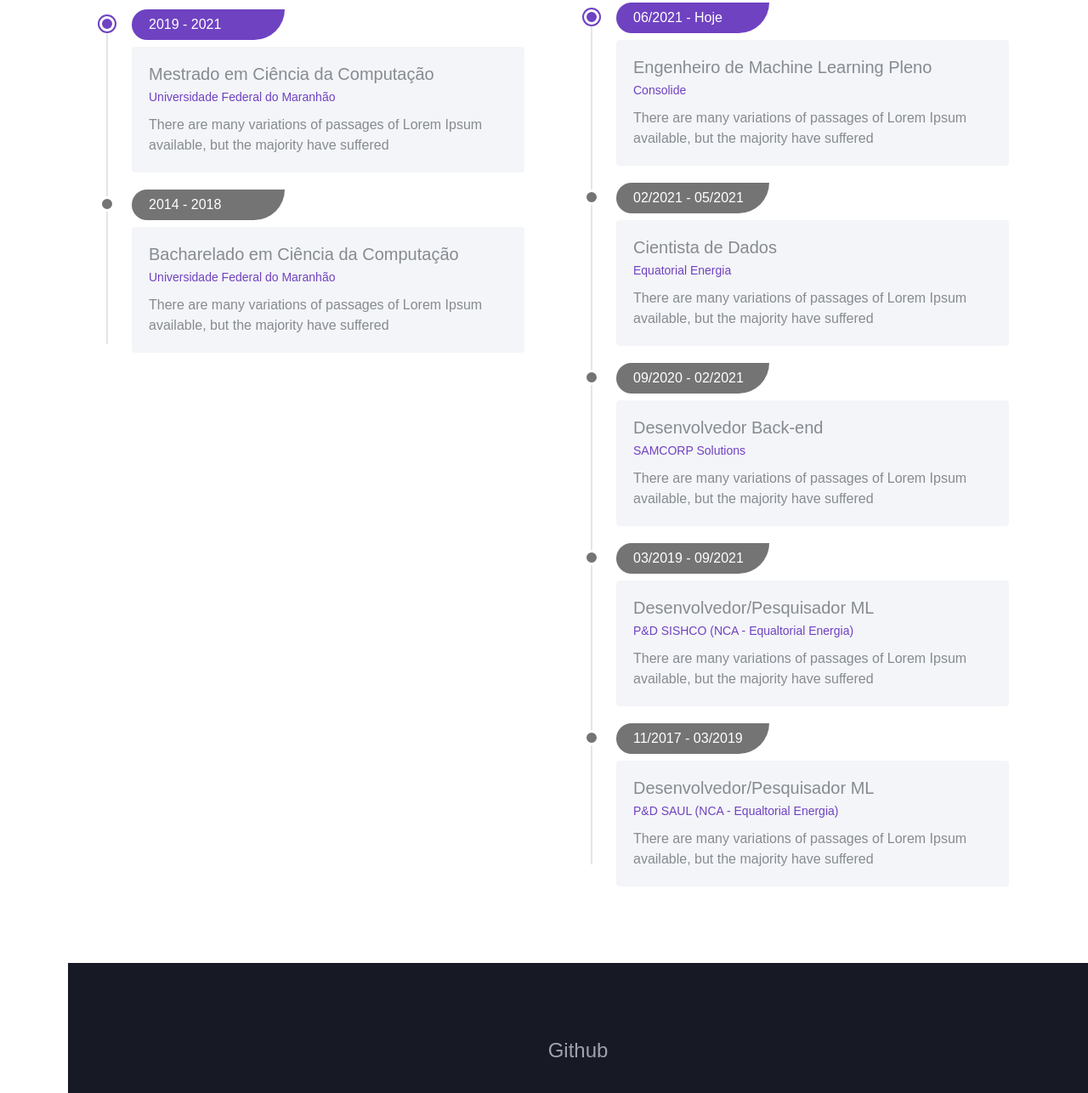
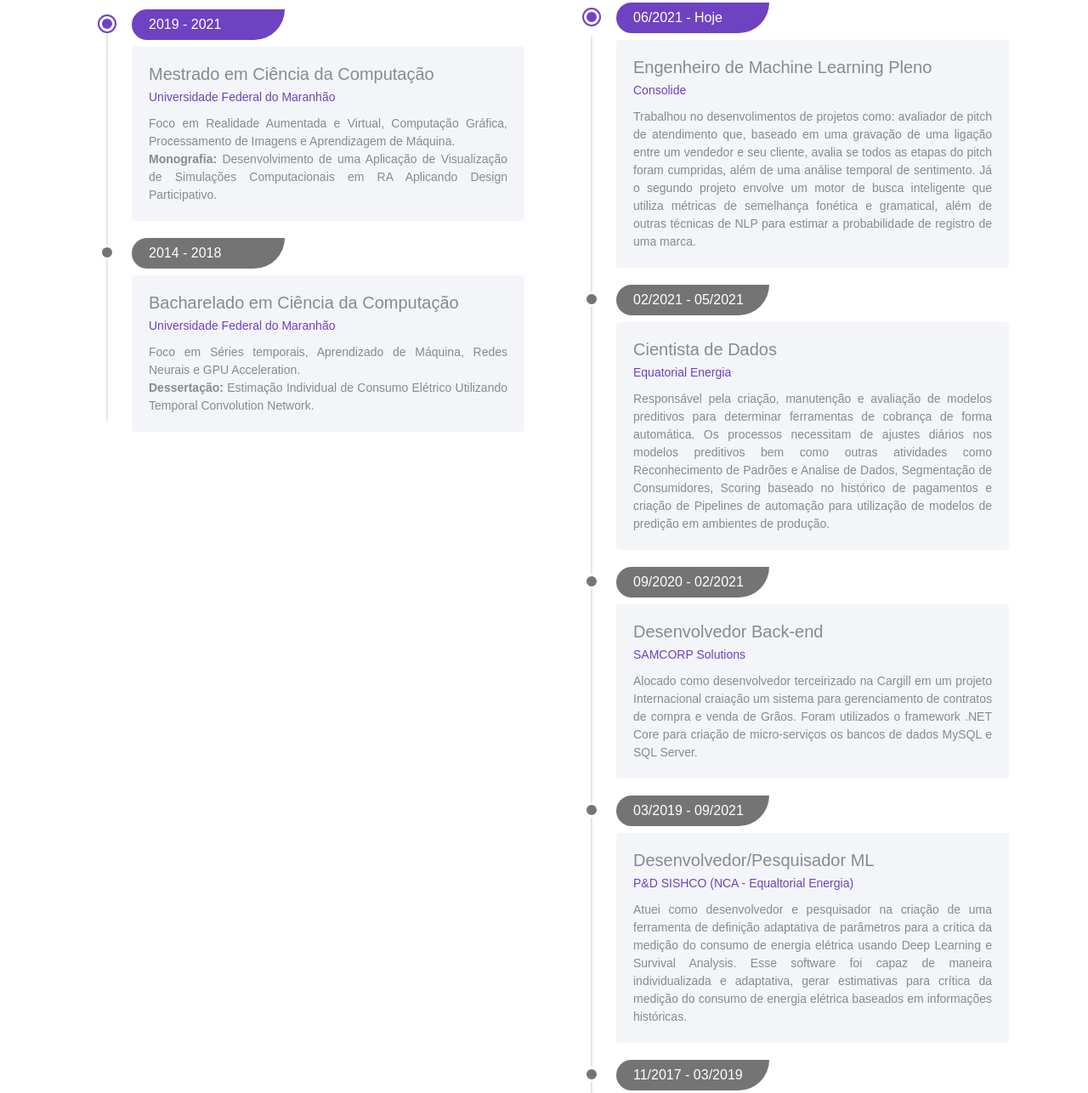
Before and after one commit to vituenrique/home, a plain HTML site: page pt-BR/index.html in a window 1280 px wide. Shown: the part 2148-3434 px from the top of the page at 85% size. Drawn offline with Linux system fonts and the light colour scheme; no server answers; a web font is replaced by a local one.

Commit message:
[Changelog]
Add - description in the experience section
Add - hide the table in the papers section

```diff
--- a/assets/css/minibar.virtual.css
+++ b/assets/css/minibar.virtual.css
@@ -316,12 +316,40 @@
     margin-top: 8px;
     padding: 20px;
     border-radius: 4px;
+    -webkit-animation: slideIn 1s linear;
 }
 
-.timeline li .details h5,
+.timeline li .details h5 {
+    margin-bottom: 0;
+}
+
 .timeline li .details p {
     margin-bottom: 0;
+    text-align: justify !important;
+    font-size: 14px;
+
 }
+/* TODO: in case I decide to bring back the collapsable description  */
+/* .timeline li .details p {
+    position: absolute;
+    visibility: hidden;
+    margin-bottom: 0;
+    text-align: justify !important;
+    transform: translateY(-100%);
+    -webkit-animation: slideIn 1s forwards;
+}
+
+@keyframes slideIn {
+    to {
+        transform: translateY(0%);
+    }
+}
+
+.timeline li .details:hover p {
+    position: relative;
+    visibility: visible;
+
+} */
 
 .timeline li .details small {
     display: block;
@@ -330,7 +358,6 @@
     margin-top: 5px;
     margin-bottom: 10px;
 }
-
 
 /* Page Style */
 .vg-page {
--- a/pt-BR/index.html
+++ b/pt-BR/index.html
@@ -240,8 +240,13 @@
 									<div class="details">
 										<h5>Mestrado em Ciência da Computação</h5>
 										<small class="fg-theme">Universidade Federal do Maranhão</small>
-										<!--TODO: come back here later and fill this with some real descriptions for both the education and expirience sections-->
-										<p>There are many variations of passages of Lorem Ipsum available, but the majority have suffered</p>
+										<p>
+											Foco em Realidade Aumentada e Virtual, Computação Gráfica, Processamento de
+											Imagens e Aprendizagem de Máquina.
+											<br>
+											<b>Monografia:</b> Desenvolvimento de uma Aplicação de Visualização de Simulações
+											Computacionais em RA Aplicando Design Participativo.
+										</p>
 									</div>
 								</li>
 								<li>
@@ -249,7 +254,12 @@
 									<div class="details">
 										<h5>Bacharelado em Ciência da Computação</h5>
 										<small class="fg-theme">Universidade Federal do Maranhão</small>
-										<p>There are many variations of passages of Lorem Ipsum available, but the majority have suffered</p>
+										<p>
+											Foco em Séries temporais, Aprendizado de Máquina, Redes Neurais e GPU
+											Acceleration.
+											<br>
+											<b>Dessertação:</b> Estimação Individual de Consumo Elétrico Utilizando Temporal Convolution Network.
+										</p>
 									</div>
 								</li>
 							</ul>
@@ -262,7 +272,14 @@
 									<div class="details">
 										<h5>Engenheiro de Machine Learning Pleno</h5>
 										<small class="fg-theme">Consolide</small>
-										<p>There are many variations of passages of Lorem Ipsum available, but the majority have suffered</p>
+										<p>
+											Trabalhou no desenvolimentos de projetos como: avaliador de pitch de atendimento que,
+											baseado em uma gravação de uma ligação entre um vendedor e seu cliente, avalia
+											se todos as etapas do pitch foram cumpridas, além de uma análise temporal de
+											sentimento. Já o segundo projeto envolve um motor de busca inteligente que utiliza
+											métricas de semelhança fonética e gramatical, além de outras técnicas de NLP para
+											estimar a probabilidade de registro de uma marca.
+										</p>
 									</div>
 								</li>
 								<li>
@@ -270,7 +287,14 @@
 									<div class="details">
 										<h5>Cientista de Dados</h5>
 										<small class="fg-theme">Equatorial Energia</small>
-										<p>There are many variations of passages of Lorem Ipsum available, but the majority have suffered</p>
+										<p>
+											Responsável pela criação, manutenção e avaliação de modelos preditivos para
+											determinar ferramentas de cobrança de forma automática. Os processos necessitam
+											de ajustes diários nos modelos preditivos bem como outras atividades como
+											Reconhecimento de Padrões e Analise de Dados, Segmentação de Consumidores,
+											Scoring baseado no histórico de pagamentos e criação de Pipelines de automação
+											para utilização de modelos de predição em ambientes de produção.
+										</p>
 									</div>
 								</li>
 								<li>
@@ -278,7 +302,11 @@
 									<div class="details">
 										<h5>Desenvolvedor Back-end</h5>
 										<small class="fg-theme">SAMCORP Solutions</small>
-										<p>There are many variations of passages of Lorem Ipsum available, but the majority have suffered</p>
+										<p>
+											Alocado como desenvolvedor terceirizado na Cargill em um projeto Internacional craiação
+											um sistema para gerenciamento de contratos de compra e venda de Grãos. Foram utilizados
+											o framework .NET Core para criação de micro-serviços os bancos de dados MySQL e SQL Server.
+										</p>
 									</div>
 								</li>
 								<li>
@@ -286,7 +314,13 @@
 									<div class="details">
 										<h5>Desenvolvedor/Pesquisador ML</h5>
 										<small class="fg-theme">P&D SISHCO (NCA - Equaltorial Energia) </small>
-										<p>There are many variations of passages of Lorem Ipsum available, but the majority have suffered</p>
+										<p>
+											Atuei como desenvolvedor e pesquisador na criação de uma ferramenta de definição
+											adaptativa de parâmetros para a crítica da medição do consumo de energia elétrica
+											usando Deep Learning e Survival Analysis. Esse software foi capaz de maneira
+											individualizada e adaptativa, gerar estimativas para crítica da medição do consumo
+											de energia elétrica baseados em informações históricas.
+										</p>
 									</div>
 								</li>
 								<li>
@@ -294,7 +328,16 @@
 									<div class="details">
 										<h5>Desenvolvedor/Pesquisador ML</h5>
 										<small class="fg-theme">P&D SAUL (NCA - Equaltorial Energia) </small>
-										<p>There are many variations of passages of Lorem Ipsum available, but the majority have suffered</p>
+										<p>
+											Atuei como desenvolvedor e pesquisador na criação de uma ferramenta para
+											construção auto organizável de agrupamentos de leitura utilizando de métodos de
+											inteligência computacional e Sistemas de Informação Geográfica. Foi desenvolvida
+											uma aplicação WebGIS para auto-organização de agrupamento de unidades
+											consumidoras para leitura de medição. Foi então desenvolvido um módulo de
+											otimização que foi integrado em forma de serviço através do framework Django,
+											nele foram implementados os algoritmos de aprendizado de máquina responsáveis
+											pela geração automática dos agrupamentos e organização das unidades consumidoras.
+										</p>
 									</div>
 								</li>
 							</ul>
@@ -341,7 +384,8 @@
 				<div class="container">
 					<div class="row">
 						<div class="col-md-12 col-lg-12 wow fadeInUp">
-							<table class="table table-striped table-dark">
+						<h3 class="text-center wow fadeInUp">Em breve...</h3>
+							<!-- <table class="table table-striped table-dark">
 								<thead>
 									<tr>
 										<th scope="col">#</th>
@@ -377,7 +421,7 @@
 										<td>@mdo</td>
 									</tr>
 								</tbody>
-							</table>
+							</table> -->
 						</div>
 					</div>
 				</div>
```
Also changed, not shown: index.html (+4 -2 lines), 1 other file.
